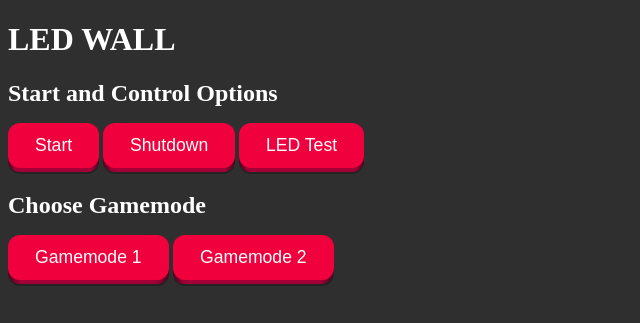
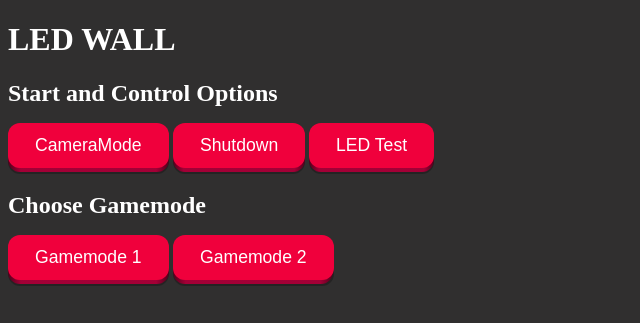
Before and after one commit to NiklasSchn/LED_WALL, a Flask app: page / in a window 1280 px wide. Shown: the top 323 px of the page, without its empty margins (0-640 px from the left). Run offline with Flask 2, Linux system fonts and the light colour scheme.

Commit message:
Changed Button

```diff
--- a/main.py
+++ b/main.py
@@ -10,6 +10,7 @@ import time
 
 app = Flask(__name__)
 run_flag = False
+
 @app.route("/")
 def home():
     return render_template("index.html")
--- a/templates/index.html
+++ b/templates/index.html
@@ -18,7 +18,7 @@
     <button class="btn"  onclick="this.focus() ; location.href='/on';">
         <span class="shadow"></span>
         <span class="edge"></span>
-        <span class="front text"> Start
+        <span class="front text"> CameraMode
         </span>
     </button>
     <button onclick="this.focus() ; location.href='/Shutdown'">
```
